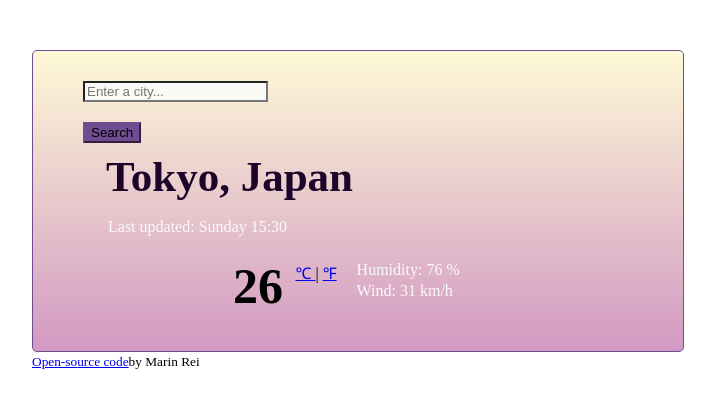
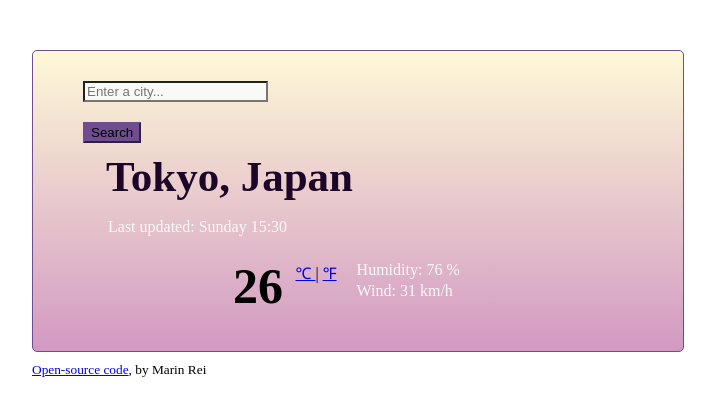
Before and after one commit to mariiiiin913/React-Weather-App, a React (Create React App) app: page / in a window 1280 px wide. Shown: the top 416 px of the page, without its empty margins (268-983 px from the left). Built offline with nearby package versions, Linux system fonts and the light colour scheme.

Commit message:
Updated ./App

```diff
--- a/src/App.css
+++ b/src/App.css
@@ -14,6 +14,7 @@ h1 {
 div.weather-forecast {
   position: relative;
   left: 300px;
+  top:8px;
 }
 div.container {
   padding-left: 0px;
--- a/src/App.js
+++ b/src/App.js
@@ -18,7 +18,7 @@ function App() {
             >
               Open-source code
             </a>
-            by Marin Rei
+            , by Marin Rei
           </small>
         </div>
       </header>
```
